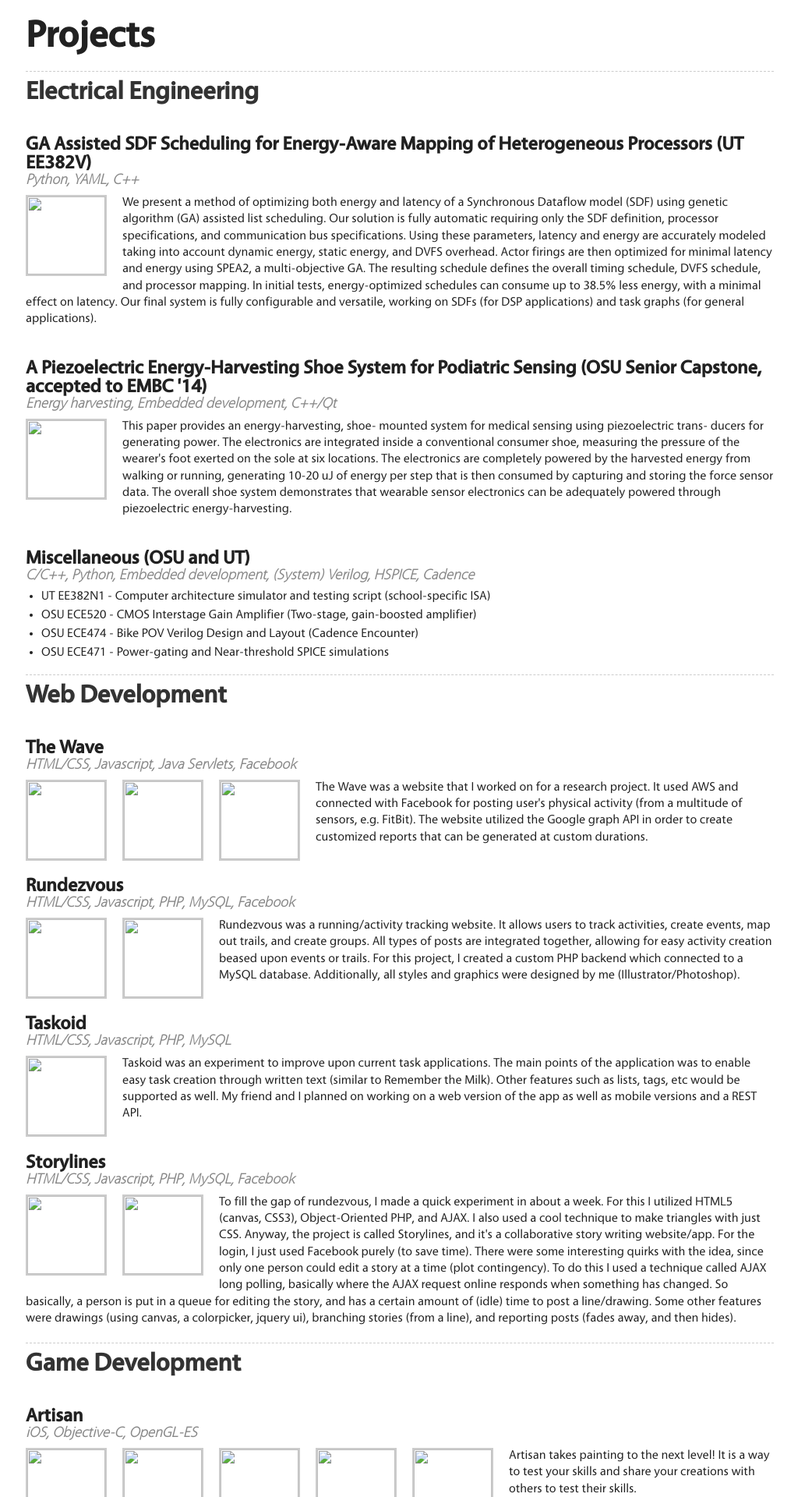
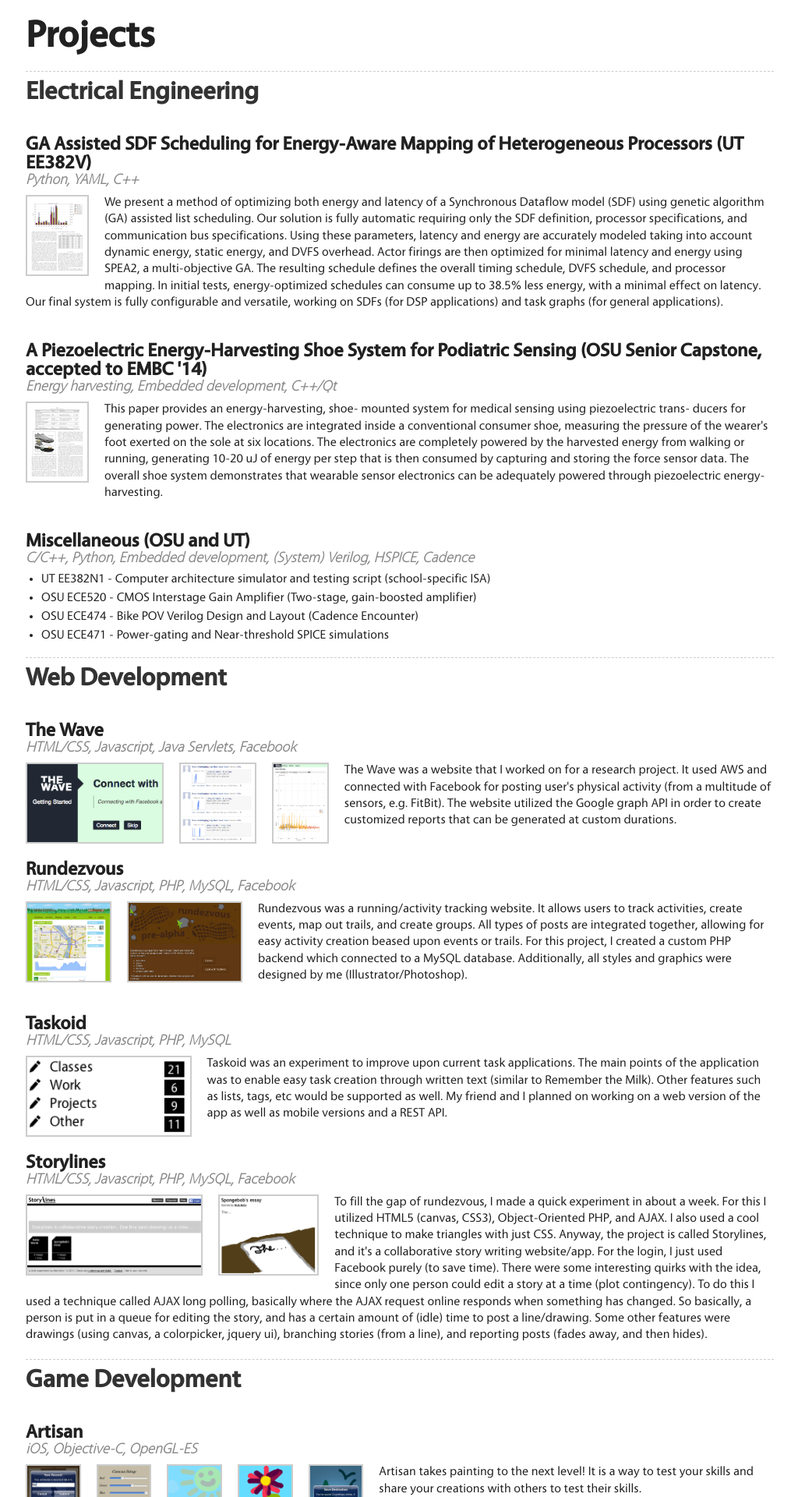
Before and after one commit to skimmmer/skimmmer.github.io, a Jekyll site: the page built from projects/index.html, in a window 1280 px wide. Shown: the part 377-2297 px from the top of the page at 78% size, without its empty margins (127-1151 px from the left). Built offline with Jekyll 4.4.1, drawn with Linux system fonts in a browser that asks for light colours; nearby versions of some CDN libraries.

Commit message:
Fixed images

```diff
--- a/projects/index.html
+++ b/projects/index.html
@@ -7,12 +7,12 @@ layout: default
 <h2>Electrical Engineering</h2>
 <h3>GA Assisted SDF Scheduling for Energy-Aware Mapping of Heterogeneous Processors (UT EE382V)</h3>
 <h4>Python, YAML, C++</h4>
-<a href="papers/EE382V_Final_Report.pdf"><img class="project" src="images/projects/sdf.png"/></a>
+<a href="papers/EE382V_Final_Report.pdf"><img class="project" src="/images/projects/sdf.png"/></a>
 <p>We present a method of optimizing both energy and latency of a Synchronous Dataflow model (SDF) using genetic algorithm (GA) assisted list scheduling. Our solution is fully automatic requiring only the SDF definition, processor specifications, and communication bus specifications. Using these parameters, latency and energy are accurately modeled taking into account dynamic energy, static energy, and DVFS overhead. Actor firings are then optimized for minimal latency and energy using SPEA2, a multi-objective GA. The resulting schedule defines the overall timing schedule, DVFS schedule, and processor mapping. In initial tests, energy-optimized schedules can consume up to 38.5% less energy, with a minimal effect on latency. Our final system is fully configurable and versatile, working on SDFs (for DSP applications) and task graphs (for general applications).</p>
 
 <h3>A Piezoelectric Energy-Harvesting Shoe System for Podiatric Sensing (OSU Senior Capstone, accepted to EMBC '14)</h3>
 <h4>Energy harvesting, Embedded development, C++/Qt</h4>
-<a href="#"><img class="project" src="images/projects/steps.png"/></a>
+<a href="#"><img class="project" src="/images/projects/steps.png"/></a>
 <p>This paper provides an energy-harvesting, shoe- mounted system for medical sensing using piezoelectric trans- ducers for generating power. The electronics are integrated inside a conventional consumer shoe, measuring the pressure of the wearer's foot exerted on the sole at six locations. The electronics are completely powered by the harvested energy from walking or running, generating 10-20 uJ of energy per step that is then consumed by capturing and storing the force sensor data. The overall shoe system demonstrates that wearable sensor electronics can be adequately powered through piezoelectric energy-harvesting.</p>
 
 <h3>Miscellaneous (OSU and UT)</h3>
@@ -27,32 +27,32 @@ layout: default
 <h2>Web Development</h2>
 <h3>The Wave</h3>
 <h4>HTML/CSS, Javascript, Java Servlets, Facebook</h4>
-<a title="Wave Facebook Connect" class="wave" rel="wave" href="images/projects/wave1.png"><img class="project" src="images/projects/wave1.png"/></a>
-<a title="Facebook posts" class="wave" rel="wave" href="images/projects/wave2.png"><img class="project" src="images/projects/wave2.png"/></a>
-<a title="Wave Graphs" class="wave" rel="wave" href="images/projects/wave3.png"><img class="project" src="images/projects/wave3.png"/></a>
+<a title="Wave Facebook Connect" class="wave" rel="wave" href="/images/projects/wave1.png"><img class="project" src="/images/projects/wave1.png"/></a>
+<a title="Facebook posts" class="wave" rel="wave" href="/images/projects/wave2.png"><img class="project" src="/images/projects/wave2.png"/></a>
+<a title="Wave Graphs" class="wave" rel="wave" href="/images/projects/wave3.png"><img class="project" src="/images/projects/wave3.png"/></a>
 <p>
 The Wave was a website that I worked on for a research project. It used AWS and connected with Facebook for posting user's physical activity (from a multitude of sensors, e.g. FitBit). The website utilized the Google graph API in order to create customized reports that can be generated at custom durations.
 </p>
 
 <h3>Rundezvous</h3>
 <h4>HTML/CSS, Javascript, PHP, MySQL, Facebook</h4>
-<a title="Rundezvous Trail Page" class="run" rel="Rundezvous" href="images/projects/run1.png"><img class="project" src="images/projects/run1.png"/></a>
-<a title="Rundezvous Pre-alpha" class="run" rel="Rundezvous" href="images/projects/run2.png"><img class="project" src="images/projects/run2.png"/></a>
+<a title="Rundezvous Trail Page" class="run" rel="Rundezvous" href="/images/projects/run1.png"><img class="project" src="/images/projects/run1.png"/></a>
+<a title="Rundezvous Pre-alpha" class="run" rel="Rundezvous" href="/images/projects/run2.png"><img class="project" src="/images/projects/run2.png"/></a>
 <p>
 Rundezvous was a running/activity tracking website. It allows users to track activities, create events, map out trails, and create groups. All types of posts are integrated together, allowing for easy activity creation beased upon events or trails. For this project, I created a custom PHP backend which connected to a MySQL database. Additionally, all styles and graphics were designed by me (Illustrator/Photoshop).
 </p>
 
 <h3>Taskoid</h3>
 <h4>HTML/CSS, Javascript, PHP, MySQL</h4>
-<a title="Taskoid" class="taskoid" rel="Taskoid" href="images/projects/taskoid.png"><img class="project" src="images/projects/taskoid_s.png"/></a>
+<a title="Taskoid" class="taskoid" rel="Taskoid" href="/images/projects/taskoid.png"><img class="project" src="/images/projects/taskoid_s.png"/></a>
 <p>
 Taskoid was an experiment to improve upon current task applications. The main points of the application was to enable easy task creation through written text (similar to Remember the Milk). Other features such as lists, tags, etc would be supported as well. My friend and I planned on working on a web version of the app as well as mobile versions and a REST API.
 </p>
 
 <h3>Storylines</h3>
 <h4>HTML/CSS, Javascript, PHP, MySQL, Facebook</h4>
-<a title="Storylines" class="storylines" rel="Storylines" href="images/projects/storylines2.png"><img class="project" src="images/projects/storylines2.png"/></a>
-<a title="Storyline" class="storylines" rel="Storylines" href="images/projects/storylines3.png"><img class="project" src="images/projects/storylines3.png"/></a>
+<a title="Storylines" class="storylines" rel="Storylines" href="/images/projects/storylines2.png"><img class="project" src="/images/projects/storylines2.png"/></a>
+<a title="Storyline" class="storylines" rel="Storylines" href="/images/projects/storylines3.png"><img class="project" src="/images/projects/storylines3.png"/></a>
 <p>
 To fill the gap of rundezvous, I made a quick experiment in about a week. For this I utilized HTML5 (canvas, CSS3), Object-Oriented PHP, and AJAX. I also used a cool technique to make triangles with just CSS. Anyway, the project is called Storylines, and it's a collaborative story writing website/app. For the login, I just used Facebook purely (to save time). There were some interesting quirks with the idea, since only one person could edit a story at a time (plot contingency). To do this I used a technique called AJAX long polling, basically where the AJAX request online responds when something has changed. So basically, a person is put in a queue for editing the story, and has a certain amount of (idle) time to post a line/drawing. Some other features were drawings (using canvas, a colorpicker, jquery ui), branching stories (from a line), and reporting posts (fades away, and then hides).
 </p>
@@ -60,11 +60,11 @@ To fill the gap of rundezvous, I made a quick experiment in about a week. For th
 <h2>Game Development</h2>
 <h3>Artisan</h3>
 <h4>iOS, Objective-C, OpenGL-ES</h4>
-<a title="Artisan" class="artisan" rel="Artisan" href="images/projects/artisan1.jpg"><img class="project" src="images/projects/artisan1.jpg"/></a>
-<a title="Artisan" class="artisan" rel="Artisan" href="images/projects/artisan2.jpg"><img class="project" src="images/projects/artisan2.jpg"/></a>
-<a title="Artisan" class="artisan" rel="Artisan" href="images/projects/artisan3.jpg"><img class="project" src="images/projects/artisan3.jpg"/></a>
-<a title="Artisan" class="artisan" rel="Artisan" href="images/projects/artisan4.jpg"><img class="project" src="images/projects/artisan4.jpg"/></a>
-<a title="Artisan" class="artisan" rel="Artisan" href="images/projects/artisan5.jpg"><img class="project" src="images/projects/artisan5.jpg"/></a>
+<a title="Artisan" class="artisan" rel="Artisan" href="/images/projects/artisan1.jpg"><img class="project" src="/images/projects/artisan1.jpg"/></a>
+<a title="Artisan" class="artisan" rel="Artisan" href="/images/projects/artisan2.jpg"><img class="project" src="/images/projects/artisan2.jpg"/></a>
+<a title="Artisan" class="artisan" rel="Artisan" href="/images/projects/artisan3.jpg"><img class="project" src="/images/projects/artisan3.jpg"/></a>
+<a title="Artisan" class="artisan" rel="Artisan" href="/images/projects/artisan4.jpg"><img class="project" src="/images/projects/artisan4.jpg"/></a>
+<a title="Artisan" class="artisan" rel="Artisan" href="/images/projects/artisan5.jpg"><img class="project" src="/images/projects/artisan5.jpg"/></a>
 <p>
 Artisan takes painting to the next level! It is a way to test your skills and share your creations with others to test their skills.
 </p>
@@ -77,11 +77,11 @@ Play online, local and career levels! Try to get records/highscores by recreatin
 
 <h3>Boxarriffic</h3>
 <h4>iOS, Objective-C</h4>
-<a title="Boxarriffic" class="box" rel="Boxarriffic" href="images/projects/box1.jpg"><img class="project" src="images/projects/box1.jpg"/></a>
-<a title="Boxarriffic" class="box" rel="Boxarriffic" href="images/projects/box2.jpg"><img class="project" src="images/projects/box2.jpg"/></a>
-<a title="Boxarriffic" class="box" rel="Boxarriffic" href="images/projects/box3.jpg"><img class="project" src="images/projects/box3.jpg"/></a>
-<a title="Boxarriffic" class="box" rel="Boxarriffic" href="images/projects/box4.jpg"><img class="project" src="images/projects/box4.jpg"/></a>
-<a title="Boxarriffic" class="box" rel="Boxarriffic" href="images/projects/box5.jpg"><img class="project" src="images/projects/box5.jpg"/></a>
+<a title="Boxarriffic" class="box" rel="Boxarriffic" href="/images/projects/box1.jpg"><img class="project" src="/images/projects/box1.jpg"/></a>
+<a title="Boxarriffic" class="box" rel="Boxarriffic" href="/images/projects/box2.jpg"><img class="project" src="/images/projects/box2.jpg"/></a>
+<a title="Boxarriffic" class="box" rel="Boxarriffic" href="/images/projects/box3.jpg"><img class="project" src="/images/projects/box3.jpg"/></a>
+<a title="Boxarriffic" class="box" rel="Boxarriffic" href="/images/projects/box4.jpg"><img class="project" src="/images/projects/box4.jpg"/></a>
+<a title="Boxarriffic" class="box" rel="Boxarriffic" href="/images/projects/box5.jpg"><img class="project" src="/images/projects/box5.jpg"/></a>
 <p>
 A reaction-type game in which you must click all the green boxes before the timer runs out, otherwise you lose a life. There are 54 levels total, each increasing in difficulty. And on each level you must go through 5 sets of highlighted boxes.
 </p>
```
